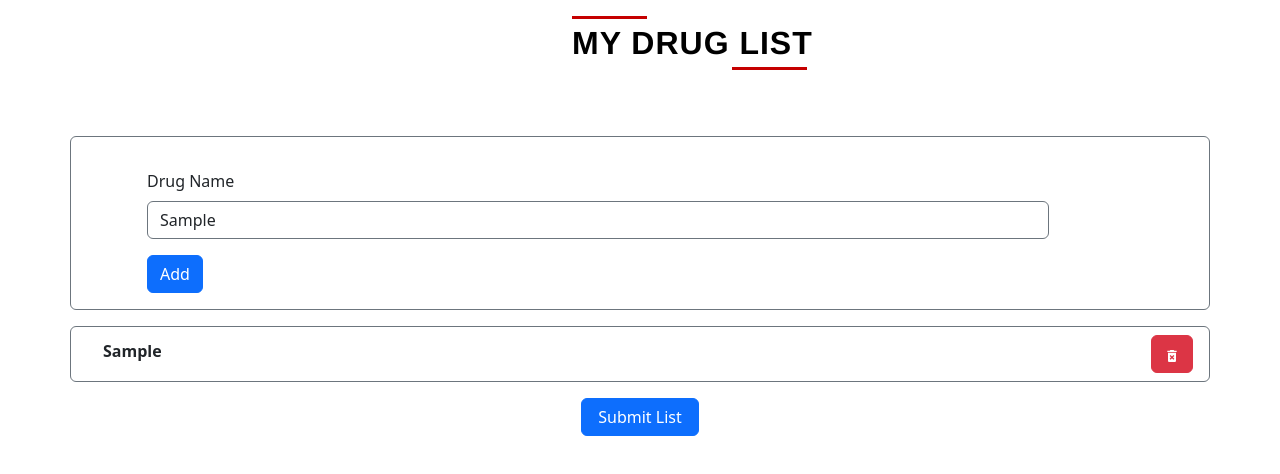
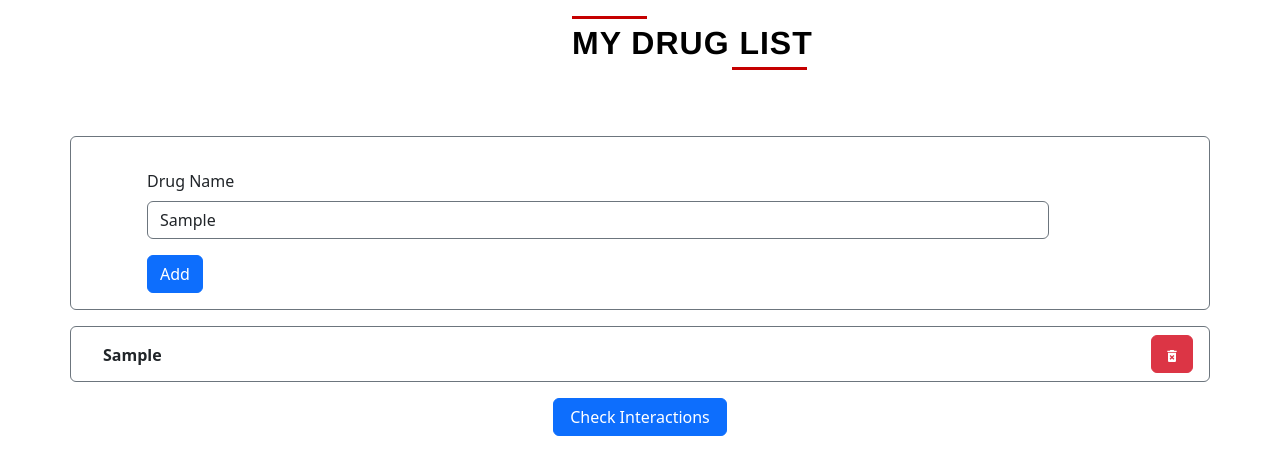
Before and after one commit to hitesh19426/ddinter-main, a Next.js app: page / in a window 1280 px wide. Both pictures are taken after typing "Sample" into the empty fields and a click on the button "Add". Shown: the top 474 px of the page. Built offline with nearby package versions, Linux system fonts and the light colour scheme.

Commit message:
added alert style

```diff
--- a/components/DrugItem.js
+++ b/components/DrugItem.js
@@ -3,7 +3,7 @@ import { MdDeleteForever } from "react-icons/md";
 function DrugItem({ drug, onClick }) {
   return (
     <li className="list-group-item d-flex justify-content-between border-secondary">
-      <span className="fw-bold px-3 mr-auto mt-1">{drug.name}</span>
+      <span className="fw-bold px-3 mr-auto mt-2">{drug.name}</span>
       <button className="btn btn-danger" onClick={() => onClick(drug.id)}>
         <MdDeleteForever />
       </button>
--- a/pages/index.js
+++ b/pages/index.js
@@ -90,7 +90,7 @@ export default function Home() {
 
       <div className="d-flex justify-content-center my-3">
         <button className="btn btn-primary px-3" onClick={submitList}>
-          Submit List
+          Check Interactions
         </button>
       </div>
 
@@ -104,9 +104,8 @@ export default function Home() {
       )}
 
       {!isLoading && interactionTable.length !== 0 && (
-        <div className="">
-          *Note:
-          <b>
+        <div className="alert alert-warning mt-3" role="alert">
+          *Note: <b className="fw-bold">
             Unknown interaction means there might be an interaction between the
             drugs but with unknown severity.
           </b>
```
